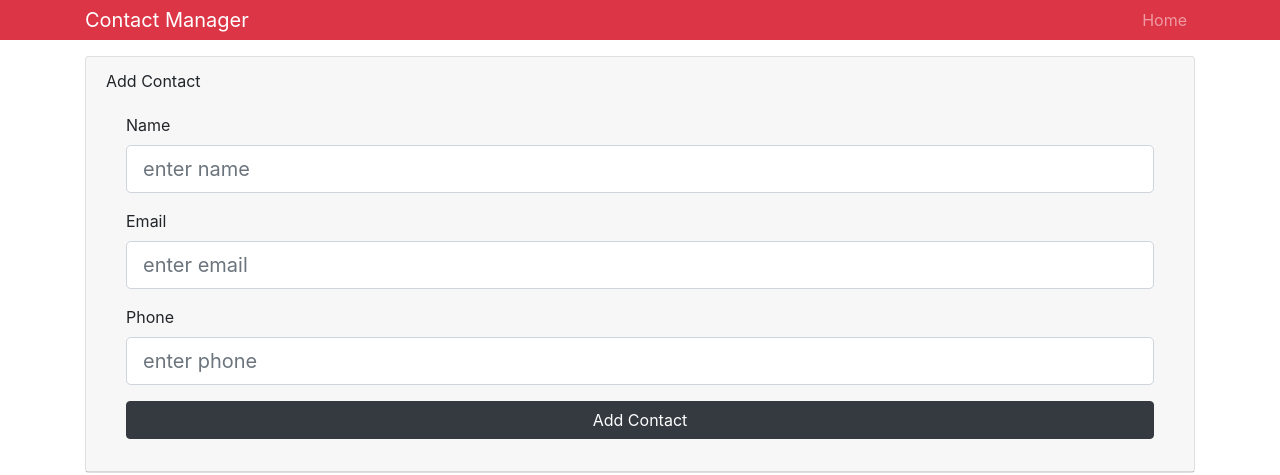
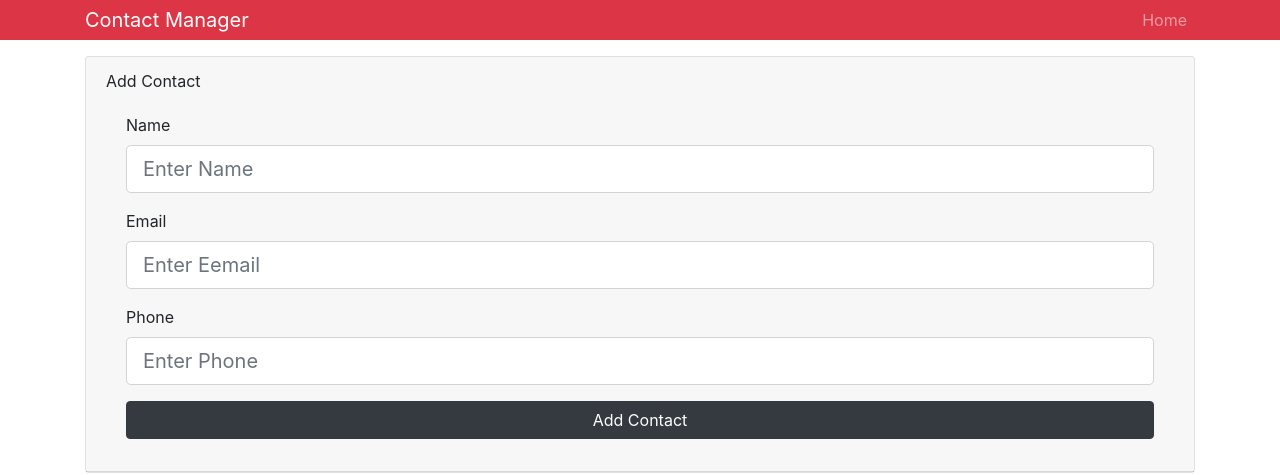
Before and after one commit to T-Wesst/React_Front_Back, a React (Create React App) app in the folder projects/contactmanager/: page / in a window 1280 px wide. Shown: the top 475 px of the page. Built offline with nearby package versions, Linux system fonts and the light colour scheme.

Commit message:
add new component refactor input fields

```diff
--- a/projects/contactmanager/src/components/contacts/AddContact.js
+++ b/projects/contactmanager/src/components/contacts/AddContact.js
@@ -1,6 +1,7 @@
 import React, { Component } from 'react';
 import { Consumer } from '../../context';
 import uuid from 'uuid';
+import TextInputGroup from '../layout/TextInputGroup';
 class AddContact extends Component {
   state = {
     name: '',
@@ -28,7 +29,6 @@
   onChange = e => this.setState({ [e.target.name]: e.target.value });
   render() {
     const { name, email, phone } = this.state;
-
     return (
       <Consumer>
         {value => {
@@ -39,39 +39,28 @@
                 Add Contact
                 <div className="card-body">
                   <form onSubmit={this.onSubmit.bind(this, dispatch)}>
-                    <div className="form-group">
-                      <label htmlFor="name">Name</label>
-                      <input
-                        type="text"
-                        placeholder="enter name"
-                        className="form-control form-control-lg"
+                    <TextInputGroup
+                      label="Name"
                       name="name"
+                      placeholder="Enter Name"
                       value={name}
                       onChange={this.onChange}
                     />
-                    </div>
-                    <div className="form-group">
-                      <label htmlFor="email">Email</label>
-                      <input
+                    <TextInputGroup
+                      label="Email"
+                      name="email"
                       type="email"
-                        placeholder="enter email"
-                        className="form-control form-control-lg"
-                        name="email"
+                      placeholder="Enter Eemail"
                       value={email}
                       onChange={this.onChange}
                     />
-                    </div>
-                    <div className="form-group">
-                      <label htmlFor="phone">Phone</label>
-                      <input
-                        type="text"
-                        placeholder="enter phone"
-                        className="form-control form-control-lg"
+                    <TextInputGroup
+                      label="Phone"
+                      name="phone"
+                      placeholder="Enter Phone"
                       value={phone}
-                        name="phone"
                       onChange={this.onChange}
                     />
-                    </div>
                     <input
                       type="submit"
                       value="Add Contact"
--- /dev/null
+++ b/projects/contactmanager/src/components/layout/TextInputGroup.js
@@ -0,0 +1,41 @@
+// stateless functional component
+import React from 'react';
+import PropTypes from 'prop-types';
+
+const TextInputGroup = ({
+  label,
+  name,
+  value,
+  placeholder,
+  type,
+  onChange
+}) => {
+  return (
+    <div className="form-group">
+      <label htmlFor={name}>{label}</label>
+      <input
+        type={type}
+        placeholder={placeholder}
+        className="form-control form-control-lg"
+        name={name}
+        value={value}
+        onChange={onChange}
+      />
+    </div>
+  );
+};
+
+TextInputGroup.propTypes = {
+  name: PropTypes.string.isRequired,
+  placeholder: PropTypes.string.isRequired,
+  value: PropTypes.string.isRequired,
+  type: PropTypes.string.isRequired,
+  onChange: PropTypes.func.isRequired,
+  label: PropTypes.string.isRequired
+};
+
+TextInputGroup.defaultProps = {
+  type: 'text'
+};
+
+export default TextInputGroup;
```
Lines whose indentation alone changed are shown as unchanged.
